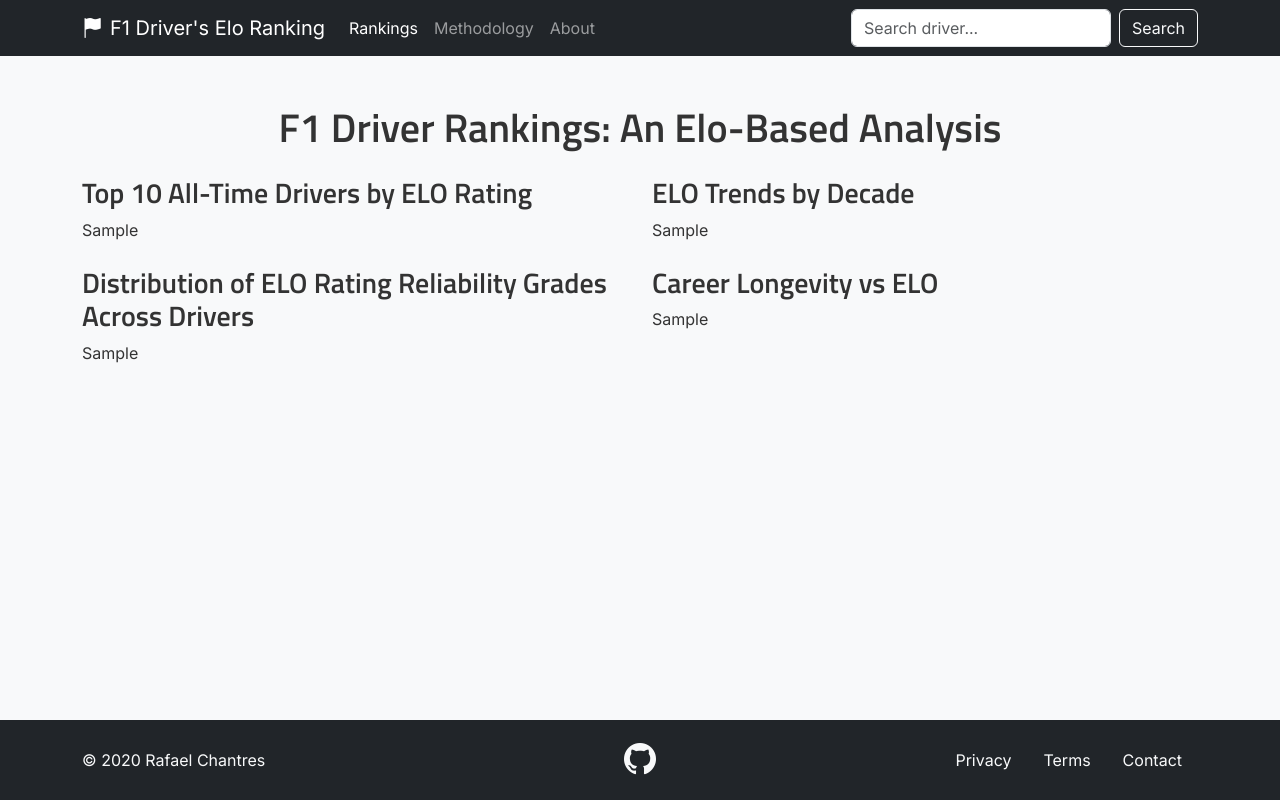
After one commit to rafachan3/f1-elo-ranking, a Flask app: template templates/index.html in a window 1280 px wide. The commit adds this page. Run offline with Flask 3, Linux system fonts and the light colour scheme; the template is opened without the code that fills it: most values are stand-ins (such as "Sample title", 1, 10 or a date in 2020); parts of the project's set-up code (start-up, migrations or seed data) failed here and were passed over; some libraries are stand-ins or nearby versions.

Commit message:
feat(visualization): enhance home page usability and data presentation
This commit improves the user experience and clarity by creating a home page featuring meaningful insights, presented appealingly. The following enhancements were made:

- Data Rounding: Ensured ELO ratings are consistently rounded to the nearest whole number, providing a cleaner and more standardized presentation of numerical data on the home page.
- Hover Information Customization: Implemented custom hover templates across all Plotly charts to replace the default formatting. Hover text uses clearer and more user-friendly labels, such as 'Driver: [Name]' instead of the default 'Driver=[Name].'
- Template Simplification: Implemented server-side rendering of Plotly chart HTML.
- Global Chart Support: Added the Plotly JavaScript library to the global `base.html`, ensuring consistent support for all charts rendered on the website.

These changes reflect a shift toward a more intuitive and maintainable home page, aligning with the project's goals of delivering meaningful and visually appealing insights into F1 driver performance.

```diff
--- a/main.py
+++ b/main.py
@@ -3,6 +3,10 @@ from flask_sqlalchemy import SQLAlchemy
 from flask_bootstrap import Bootstrap5
 from data_processor import F1DataProcessor
 from database_utils import update_database_from_df
+import plotly.express as px
+import plotly.graph_objects as go
+from plotly.subplots import make_subplots
+import pandas as pd
 import os
 
 app = Flask(__name__)
@@ -96,6 +100,183 @@ def complete_rankings():
         }
     )
 
+@app.route('/')
+def home():
+    # Fetch data from database
+    drivers = DriverEloRanking.query.all()
+    df = pd.DataFrame([{col.name: getattr(driver, col.name) for col in DriverEloRanking.__table__.columns} for driver in drivers])
+
+    # Graph 1: Top Drivers by ELO Rating
+    top_drivers = df.nlargest(10, 'elo_rating')
+    bar_chart = px.bar(
+        top_drivers,
+        x='driver',
+        y=top_drivers['elo_rating'].round(0),
+        labels={'elo_rating': 'ELO Rating', 'driver': 'Driver'},
+        text=top_drivers['elo_rating'].round(0)
+    )
+    bar_chart.update_layout(
+        plot_bgcolor='rgba(0,0,0,0)',
+        paper_bgcolor='rgba(0,0,0,0)',
+        title=None,
+        yaxis_title='ELO Rating',
+        hovermode=False
+    )
+
+    # Graph 2: ELO Trends by Era
+    df['era'] = (df['first_year'] // 10) * 10
+    era_group = df.groupby('era').agg({'elo_rating': ['mean', 'max']}).reset_index()
+    era_group.columns = ['Era', 'Average ELO', 'Top ELO']
+
+    line_chart = go.Figure()
+    line_chart.add_trace(go.Scatter(
+        x=era_group['Era'],
+        y=era_group['Average ELO'].round(0),
+        mode='lines+markers',
+        name='Average ELO',
+        hovertemplate='Era: %{x}<br>Average ELO: %{y:,.0f}'
+    ))
+    line_chart.add_trace(go.Scatter(
+        x=era_group['Era'],
+        y=era_group['Top ELO'].round(0),
+        mode='lines+markers',
+        name='Top ELO',
+        hovertemplate='Era: %{x}<br>Top ELO: %{y:,.0f}'
+    ))
+    line_chart.update_layout(
+        plot_bgcolor='rgba(0,0,0,0)',
+        paper_bgcolor='rgba(0,0,0,0)',
+        title=None,
+        xaxis_title='Decade',
+        yaxis_title='ELO Rating',
+        xaxis=dict(
+            showgrid=True,
+            gridwidth=1,
+            gridcolor='rgba(128, 128, 128, 0.2)',
+        ),
+        yaxis=dict(
+            showgrid=True,
+            gridwidth=1,
+            gridcolor='rgba(128, 128, 128, 0.2)',
+        )
+    )
+
+    # Graph 3: Driver Reliability Grades Distribution
+    reliability_group = df.groupby('reliability_grade').agg({'elo_rating': 'mean', 'driver': 'count'}).reset_index()
+    reliability_group.columns = ['Reliability Grade', 'Average ELO', 'Driver Count']
+
+    # Define the desired order for reliability grades
+    grade_order = ['A+', 'A', 'B+', 'B', 'C+', 'C', 'D+', 'D', 'F']
+
+    # Define color mapping
+    grade_colors = {
+        'A+': '#198754',  # Dark green
+        'A': '#28a745',   # Standard green
+        'B+': '#0d6efd',  # Dark blue
+        'B': '#3d8bfd',   # Standard blue
+        'C+': '#fd7e14',  # Dark orange
+        'C': '#ffc107',   # Standard yellow
+        'D+': '#dc3545',  # Dark red
+        'D': '#e35d6a',   # Standard red
+        'F': '#343a40'    # Dark grey
+    }
+
+    # Reorder the DataFrame based on the custom order
+    reliability_group['Reliability Grade'] = pd.Categorical(
+        reliability_group['Reliability Grade'],
+        categories=grade_order,
+        ordered=True
+    )
+    reliability_group = reliability_group.sort_values('Reliability Grade')
+
+    pie_chart = px.pie(
+        reliability_group,
+        values='Driver Count',
+        names='Reliability Grade',
+        labels={'Driver Count': 'Driver Count', 'Reliability Grade': 'Reliability Grade'},
+        category_orders={'Reliability Grade': grade_order},
+        color='Reliability Grade',
+        color_discrete_map=grade_colors
+    )
+    pie_chart.update_traces(
+        hovertemplate='Grade: %{label}<br>Count: %{value:,.0f}'
+    )
+    pie_chart.update_layout(
+        plot_bgcolor='rgba(0,0,0,0)',
+        paper_bgcolor='rgba(0,0,0,0)',
+        title=None
+    )
+
+    # Graph 4: Career Longevity vs. ELO
+    # Calculate average ELO rating and count for each career span length
+    career_span_data = df.groupby('career_span').agg({
+        'elo_rating': 'mean',
+        'driver': 'count'  # Count number of drivers
+    }).reset_index()
+
+    career_span_data.columns = ['career_span', 'avg_elo', 'driver_count']
+    career_span_data['avg_elo'] = career_span_data['avg_elo'].round(0)
+
+    # Create a color scale that can handle any number of points
+    import numpy as np
+    n_points = len(career_span_data)
+    colors = [f'hsl({h},70%,50%)' for h in np.linspace(0, 300, n_points)]
+
+    scatter_chart = go.Figure()
+
+    # Calculate circle sizes with a better scaling function
+    min_size = 10
+    max_size = 50
+    min_count = career_span_data['driver_count'].min()
+    max_count = career_span_data['driver_count'].max()
+
+    def scale_size(count):
+        if max_count == min_count:
+            return (min_size + max_size) / 2
+        scaled = (count - min_count) / (max_count - min_count)
+        return min_size + (max_size - min_size) * scaled
+
+    career_span_data['point_size'] = career_span_data['driver_count'].apply(scale_size)
+
+    scatter_chart.add_trace(go.Scatter(
+        x=career_span_data['career_span'],
+        y=career_span_data['avg_elo'],
+        mode='markers',
+        marker=dict(
+            size=career_span_data['point_size'],
+            color=colors,
+            line=dict(width=1, color='darkgray')
+        ),
+        hovertemplate='Career Span: %{x} years<br>Average ELO: %{y:,.0f}<br>Drivers: %{customdata}<extra></extra>',
+        customdata=career_span_data['driver_count']
+    ))
+
+    scatter_chart.update_layout(
+        plot_bgcolor='rgba(0,0,0,0)',
+        paper_bgcolor='rgba(0,0,0,0)',
+        title=None,
+        showlegend=False,
+        xaxis=dict(
+            showgrid=True,
+            gridwidth=1,
+            gridcolor='rgba(128, 128, 128, 0.2)',
+            title='Career Span (Years)',
+            range=[-1, career_span_data['career_span'].max() + 1]
+        ),
+        yaxis=dict(
+            showgrid=True,
+            gridwidth=1,
+            gridcolor='rgba(128, 128, 128, 0.2)',
+            title='ELO Rating'
+        )
+    )
+
+    return render_template('index.html',
+                           bar_chart=bar_chart.to_html(full_html=False),
+                           line_chart=line_chart.to_html(full_html=False),
+                           pie_chart=pie_chart.to_html(full_html=False),
+                           scatter_chart=scatter_chart.to_html(full_html=False))
+
 def init_database():
     # Generate the rankings DataFrame
     processor = F1DataProcessor()
--- a/templates/base.html
+++ b/templates/base.html
@@ -11,6 +11,8 @@
     <link rel="stylesheet" href="https://cdn.jsdelivr.net/npm/bootstrap-icons@1.11.3/font/bootstrap-icons.min.css">
     <!-- Custom CSS -->
     <link href="{{ url_for('static', filename='/css/styles.css') }}" rel="stylesheet" />
+    <!-- Plotly -->
+    <script src="https://cdn.plot.ly/plotly-latest.min.js"></script>
     <title>F1 ELO Rankings</title>
 </head>
 <body class="d-flex flex-column min-vh-100">
@@ -28,7 +30,7 @@
             <div class="collapse navbar-collapse" id="navbarNav">
                 <ul class="navbar-nav me-auto">
                     <li class="nav-item">
-                        <a class="nav-link active" href="/">Rankings</a>
+                        <a class="nav-link active" href="{{ url_for('complete_rankings')}}">Rankings</a>
                     </li>
                     <li class="nav-item">
                         <a class="nav-link" href="/methodology">Methodology</a>
--- /dev/null
+++ b/templates/index.html
@@ -0,0 +1,34 @@
+{% extends "base.html" %}
+
+{% block content %}
+<div class="container mt-5">
+    <h1 class="text-center mb-4">F1 Driver Rankings: An Elo-Based Analysis</h1>
+    <div class="row">
+        <!-- Top Drivers by ELO -->
+        <div class="col-md-6 mb-4">
+            <h3>Top 10 All-Time Drivers by ELO Rating</h3>
+            {{ bar_chart | safe }}
+        </div>
+
+        <!-- ELO Trends by Era -->
+        <div class="col-md-6 mb-4">
+            <h3>ELO Trends by Decade</h3>
+            {{ line_chart | safe }}
+        </div>
+    </div>
+
+    <div class="row">
+        <!-- Driver Reliability Grades -->
+        <div class="col-md-6 mb-4">
+            <h3> Distribution of ELO Rating Reliability Grades Across Drivers </h3>
+            {{ pie_chart | safe }}
+        </div>
+
+        <!-- Career Longevity vs ELO -->
+        <div class="col-md-6 mb-4">
+            <h3>Career Longevity vs ELO</h3>
+            {{ scatter_chart | safe }}
+        </div>
+    </div>
+</div>
+{% endblock %}
```
